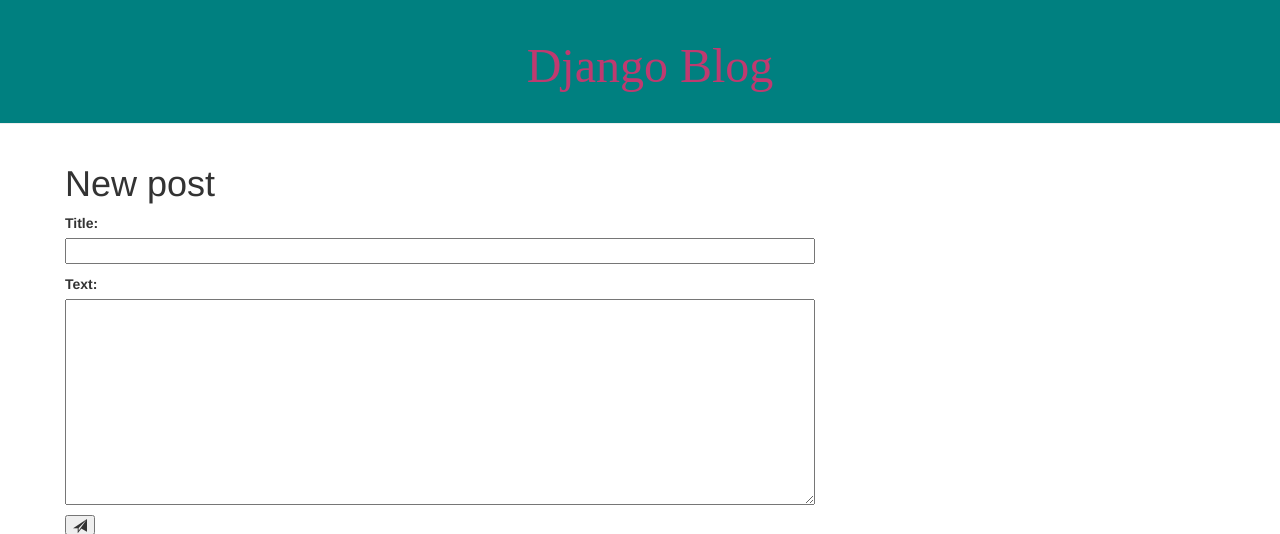
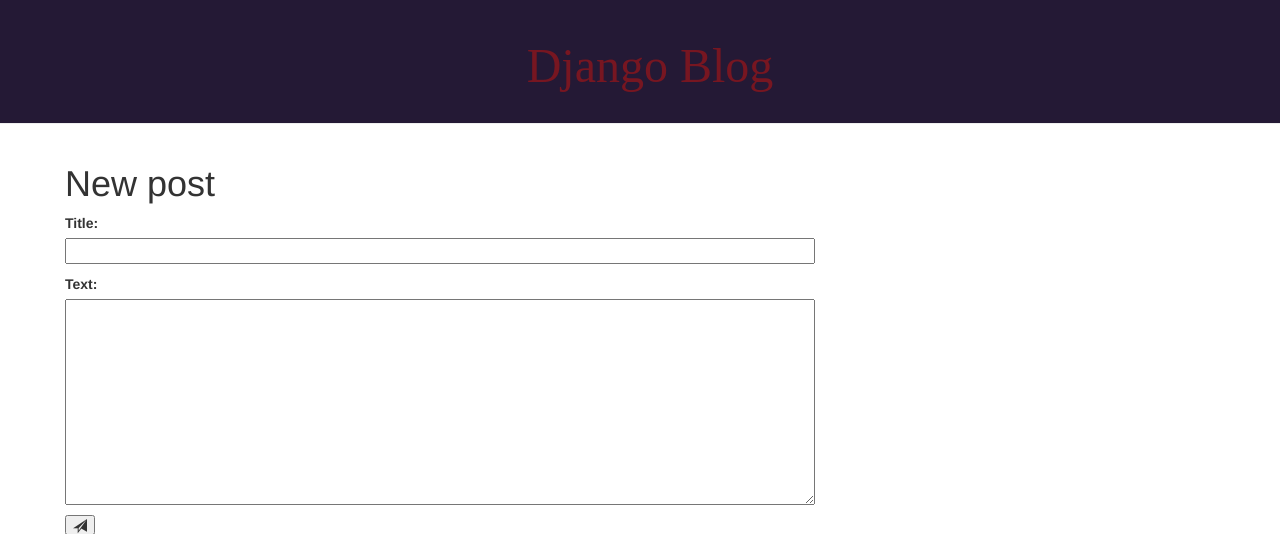
Before and after one commit to Rin505/django-blog, a Django app: page /post/new/ in a window 1280 px wide. Shown: the top 534 px of the page. Run offline with Django 3.2, Linux system fonts and the light colour scheme; some libraries are stand-ins or nearby versions; some web fonts are replaced.

Commit message:
Changing background

```diff
--- a/blog/static/css/blog.css
+++ b/blog/static/css/blog.css
@@ -3,14 +3,14 @@
 
 .page-header {
     font-family: 'Barrio';
-    background-color: teal;
+    background-color: #241935;
     margin-top: 0;
     padding: 20px 20px 20px 40px;
     text-align: center;
 }
 
 .page-header h1, .page-header h1 a, .page-header h1 a:visited, .page-header h1 a:active {
-    color: #bf3a70;
+    color: #771621;
     font-size: 36pt;
     text-decoration: none;
 }
```
